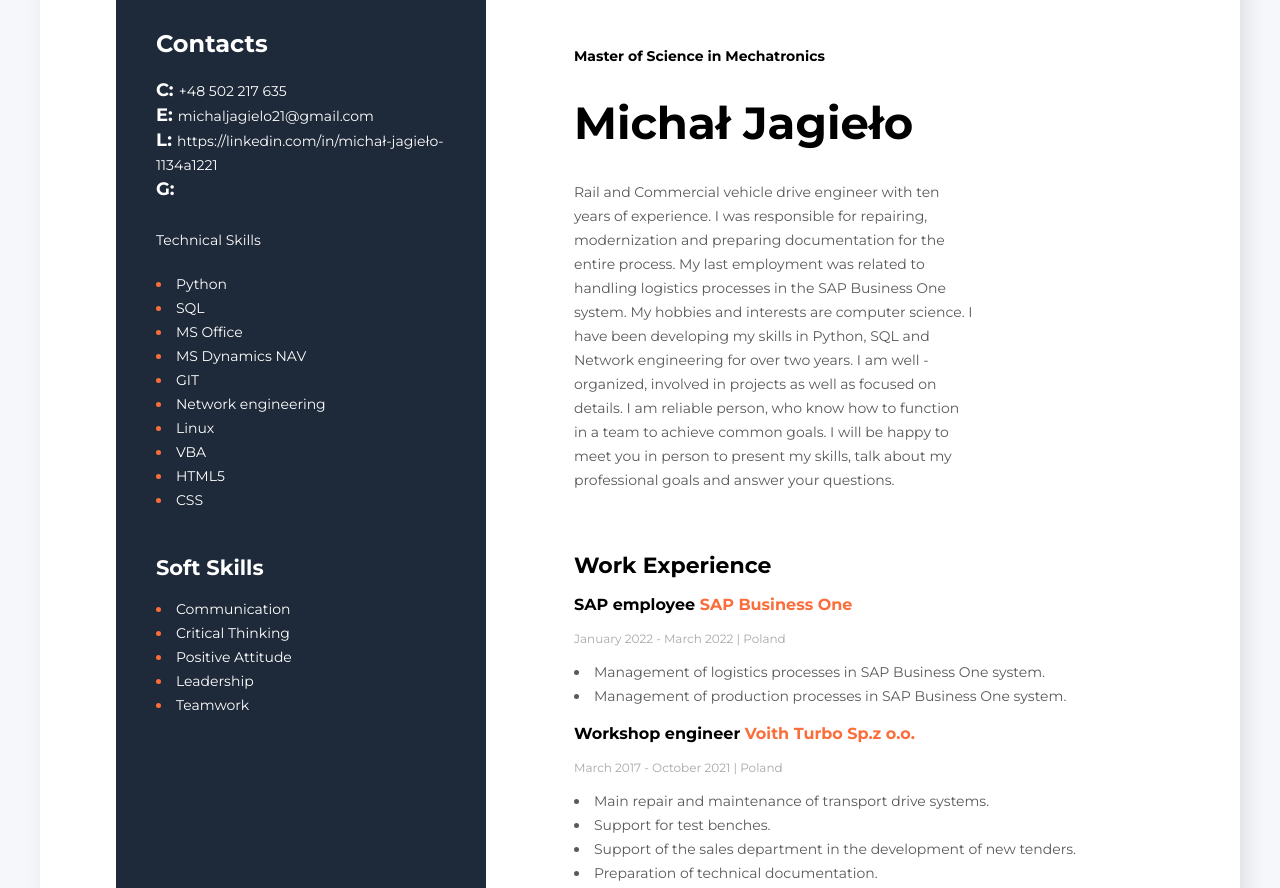
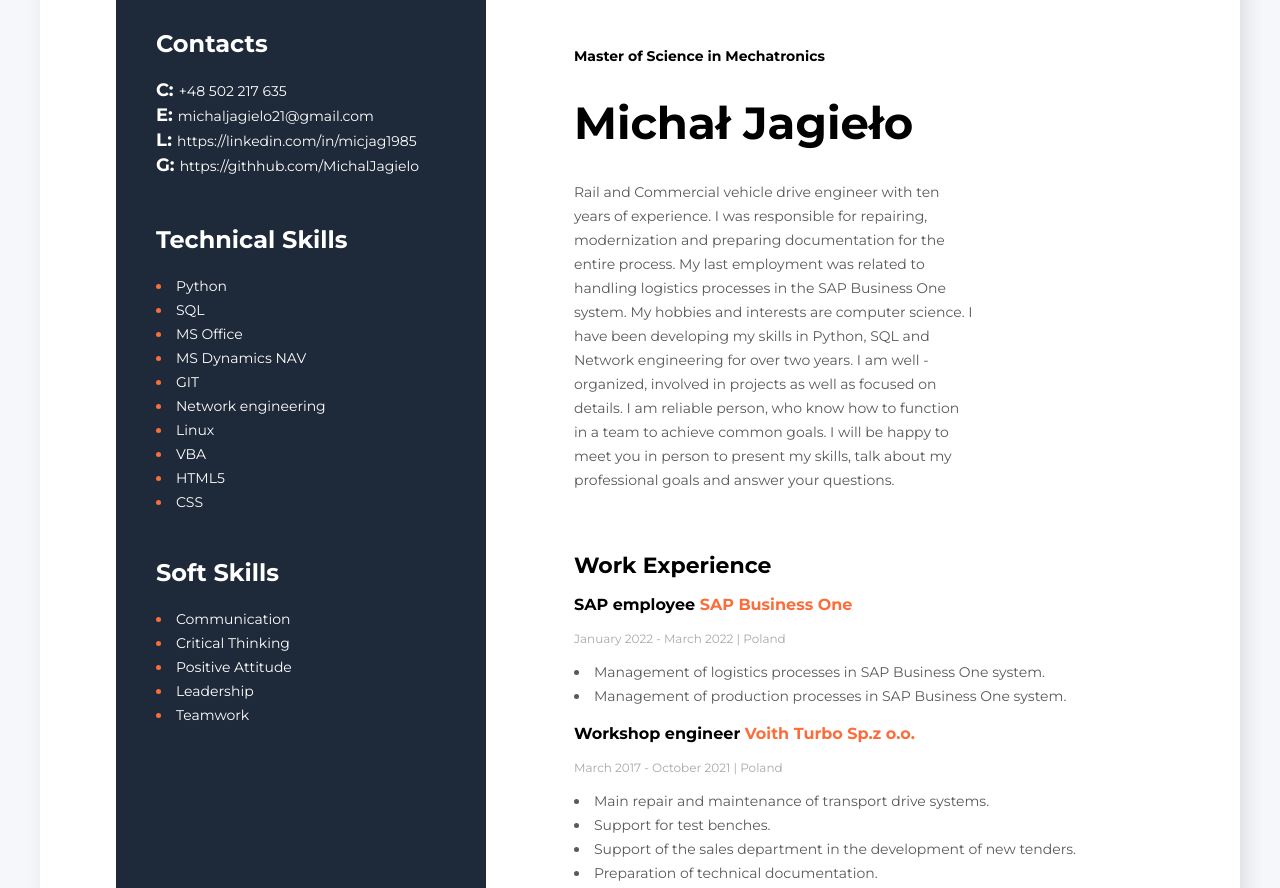
Before and after one commit to MichalJagielo/Web-Site, a plain HTML site: page index.html in a window 1280 px wide. Shown: the part 74-962 px from the top of the page. Drawn offline with Linux system fonts and the light colour scheme.

Commit message:
LinkedIn link changed

```diff
--- a/index.html
+++ b/index.html
@@ -1,5 +1,5 @@
 <!DOCTYPE html>
-<html lang="en-US">
+<html lang="pl">
     <head>
         <meta charset="UTF-8" />
         <meta http-equiv="X-UA-Compatible" content="IE=edge" />
@@ -29,6 +29,7 @@
                     <h2 class="job-title">Master of Science in Mechatronics</h2>
 
                     <h1>Michał Jagieło</h1>
+
                     <p class="description">
                         Rail and Commercial vehicle drive engineer with ten
                         years of experience. I was responsible for repairing,
@@ -140,17 +141,16 @@
                         <span class="bold">L: </span>
                         <a
                             class="contact-links"
-                            href="https://linkedin.com/in/michał-jagieło-1134a1221"
-                            >https://linkedin.com/in/michał-jagieło-1134a1221</a
+                            href="https://linkedin.com/in/micjag1985"
+                            >https://linkedin.com/in/micjag1985</a
                         >
                         <br />
                         <span class="bold">G: </span>
                         <a
                             class="contact-links"
-                            href="https://github.com/MichalJagielo
-                            >https://github.com/MichalJagielo</a
+                            href="https://githhub.com/MichalJagielo"
+                            >https://githhub.com/MichalJagielo</a
                         >
-
                     </p>
                 </div>
 
```
